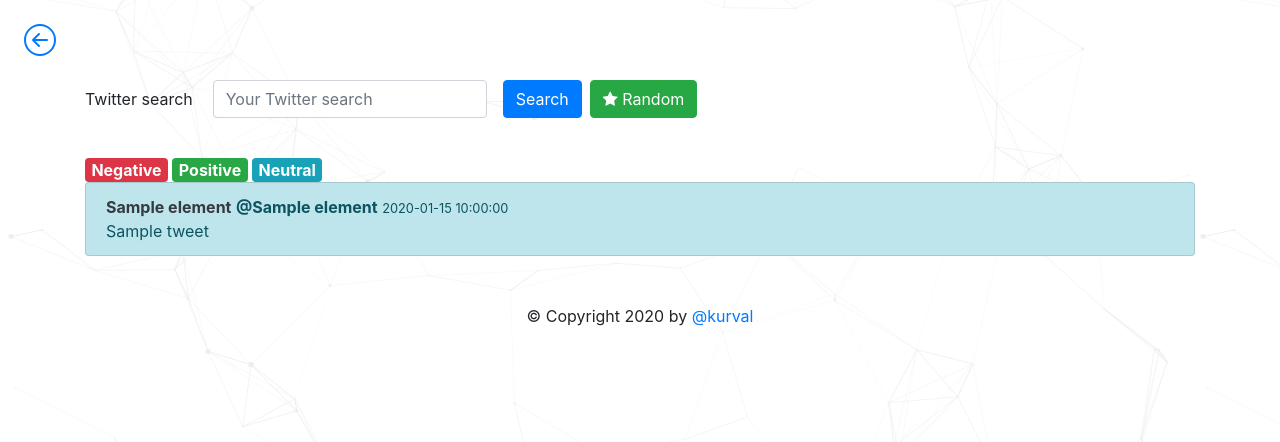
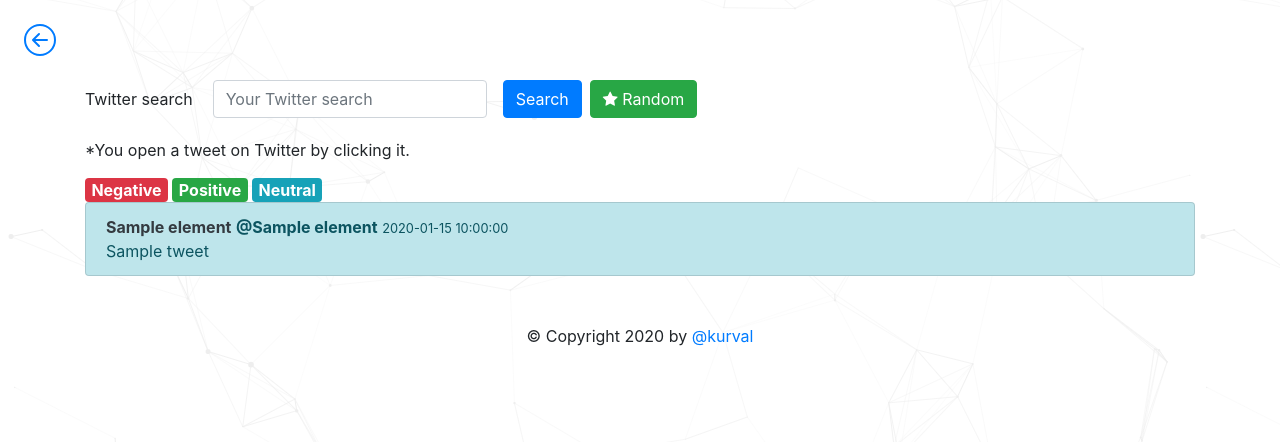
Before and after one commit to kurval/Twitter-Analyzer, a Flask app: template twa_app/templates/result.html in a window 1280 px wide. Shown: the part 64-506 px from the top of the page. Run offline with Flask 2, Linux system fonts and the light colour scheme; the template is opened without the code that fills it: most values are stand-ins (such as "Sample title", 1, 10 or a date in 2020).

Commit message:
style changes

```diff
--- a/twa_app/app.py
+++ b/twa_app/app.py
@@ -68,7 +68,7 @@ def homepage():
 def search():
     if 'quest' not in session and 'screen_name' not in session:
         session['quest'] = 'anonymous'
-        flash("Hello stranger! Go ahead and run your first Twitter search or use Random search.", "success")
+        flash("Hello stranger! Go ahead and run your first Twitter search or use random search.", "success")
 
     if 'screen_name' in session:
         return render_template('search.html', user=g.user)
--- a/twa_app/static/css/style.css
+++ b/twa_app/static/css/style.css
@@ -11,7 +11,6 @@ h1, h3 {
 }
 
 .even-larger-badge {
-    margin-top: 1.5rem;
     font-size: 1em;
 }
 
@@ -21,8 +20,8 @@ h1, h3 {
 }
 
 .loader {
-    border: 16px solid #f3f3f3; /* Light grey */
-    border-top: 16px solid #3498db; /* Blue */
+    border: 16px solid #f3f3f3;
+    border-top: 16px solid #3498db;
     border-radius: 50%;
     width: 120px;
     height: 120px;
--- a/twa_app/templates/error_bad_request.html
+++ b/twa_app/templates/error_bad_request.html
@@ -4,6 +4,6 @@
     <div class="container text-center mt-5">
         <h1>Bad request</h1>
         <p>Error occured when searching. Try another search.</p>
-        <p><a href="{{ url_for('search') }}">Back to homepage</a></p>
+        <p><a href="{{ url_for('search') }}">Back to search</a></p>
     </div>
 {% endblock %}
--- a/twa_app/templates/result.html
+++ b/twa_app/templates/result.html
@@ -30,6 +30,7 @@
                     <button type="submit" name="r" value="random" class="btn btn-success mb-2 ml-2" onclick="loading();"><i class="fa fa-star"></i> Random</button>
                 </form>
             </div>
+            <p class="result-info mt-1">*You open a tweet on Twitter by clicking it.</p>
             <span id="tw-badge-neg" class="badge badge-danger even-larger-badge">Negative</span>
             <span class="badge badge-success even-larger-badge">Positive</span>
             <span class="badge badge-info even-larger-badge">Neutral</span>
```
